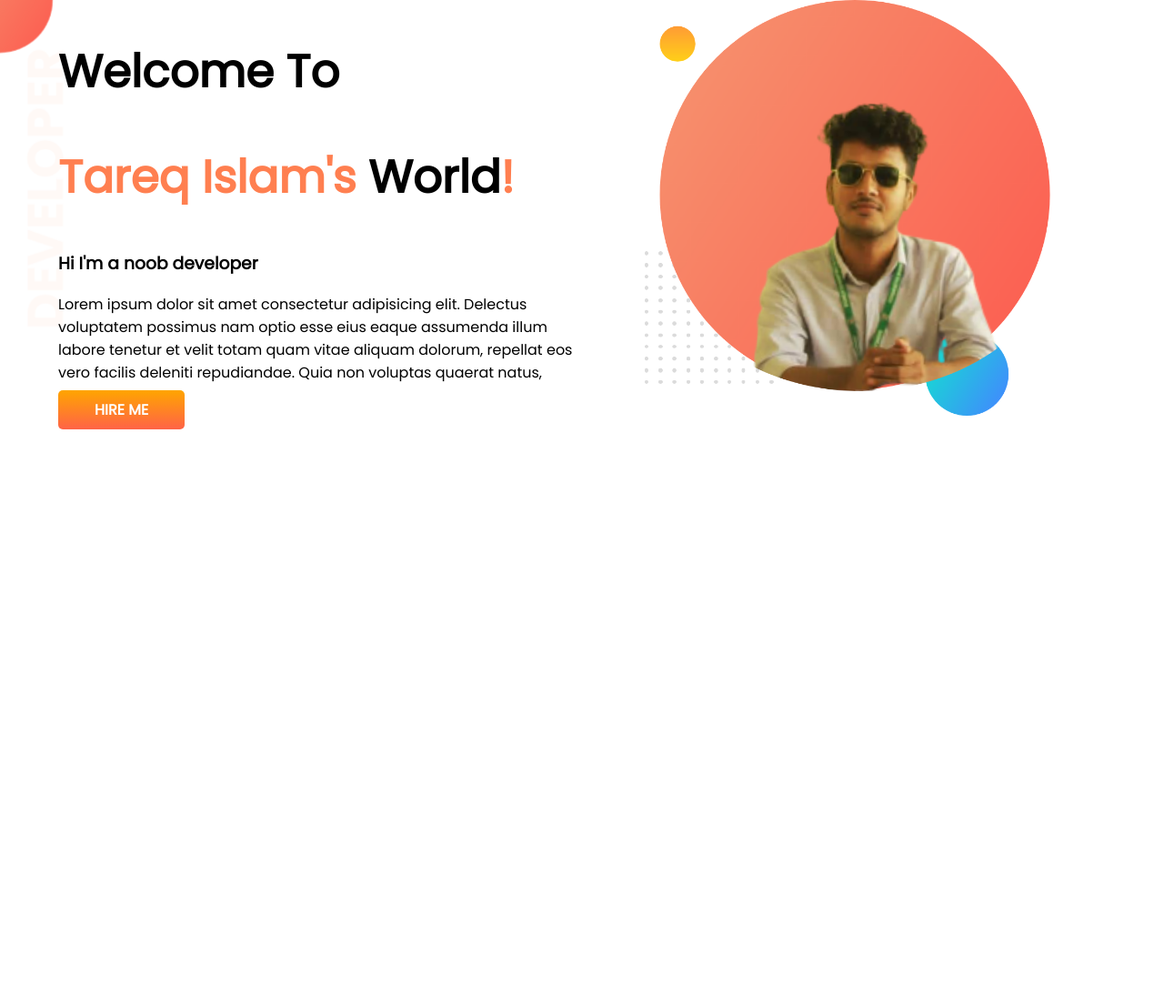
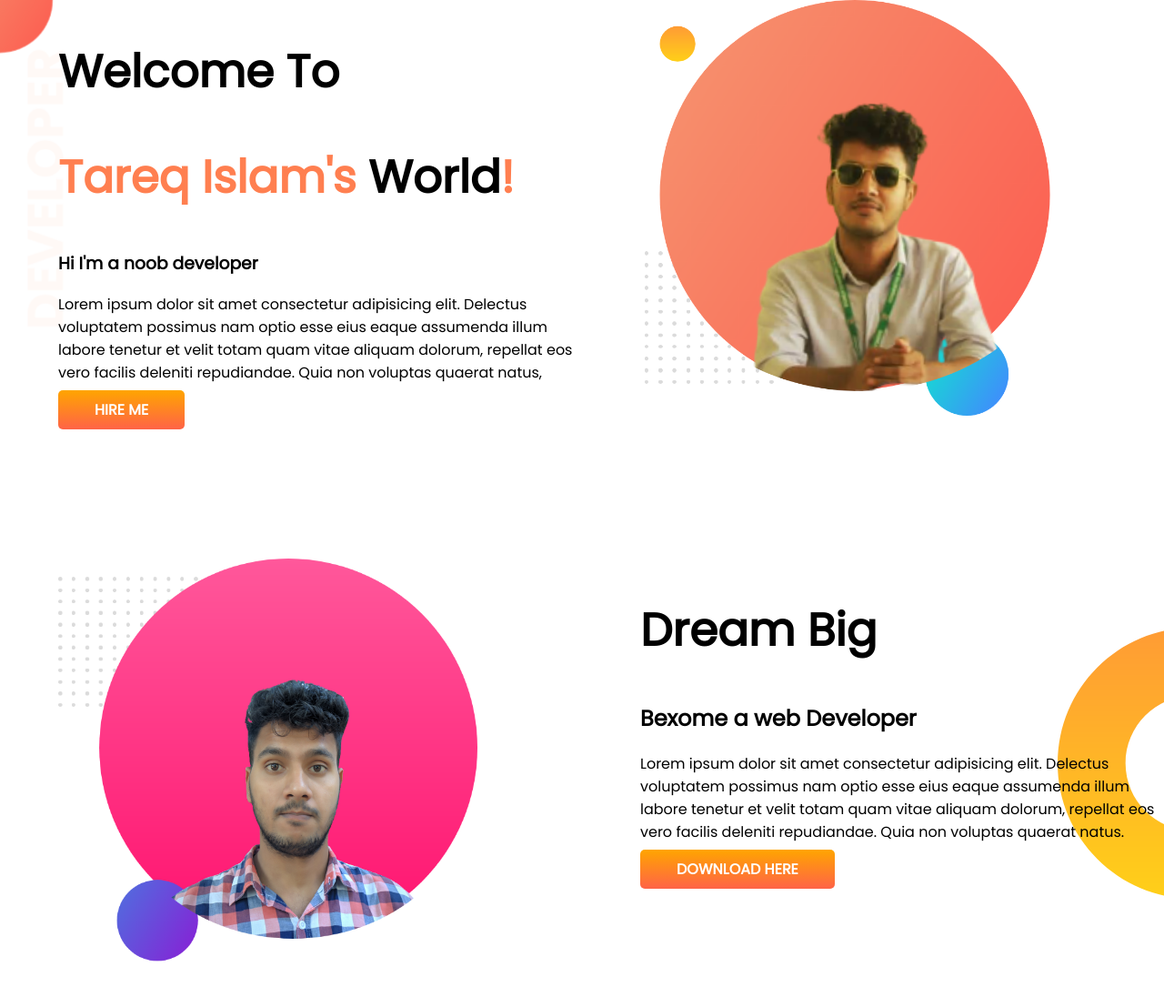
Before and after one commit to Tareq-Islam35/developer-portfolio, a plain HTML site: page index.html in a window 1280 px wide. Shown: the whole page at 91% size. Before the commit the page ends 800 px from the top, so only its background shows below. Drawn offline with Linux system fonts and the light colour scheme.

Commit message:
dream added

```diff
--- a/index.html
+++ b/index.html
@@ -14,6 +14,7 @@
     <link rel="stylesheet" href="style.css">
 
 </head>
+
 <body>
     <section class="top-banner">
         <div class="half-width">
@@ -22,14 +23,32 @@
             <h3>Hi I'm a noob developer</h3>
             <p>Lorem ipsum dolor sit amet consectetur adipisicing elit. Delectus voluptatem possimus nam optio esse eius
                 eaque
-                assumenda illum labore tenetur et velit totam quam vitae aliquam dolorum, repellat eos vero facilis deleniti
+                assumenda illum labore tenetur et velit totam quam vitae aliquam dolorum, repellat eos vero facilis
+                deleniti
                 repudiandae. Quia non voluptas quaerat natus, </p>
-                <a class="hire-me-button" target="_blank"href="https://www.facebook.com/tareq.islam.5011">HIRE ME</a>
+            <a class="link-button" target="_blank" href="https://www.facebook.com/tareq.islam.5011">HIRE ME</a>
         </div>
         <div class="half-width"><img src="Me/Tareq.png" alt=""></div>
 
     </section>
+    <section class="dream-big">
+        <div class="half-width">
+            <img src="me/tareq2.png" alt="">
+        </div>
+        <div class="half-width">
+            <h1>Dream Big </h1>
+            <h2>Bexome a web Developer </h2>
 
+            <p>Lorem ipsum dolor sit amet consectetur adipisicing elit. Delectus voluptatem possimus nam optio esse eius
+                eaque
+                assumenda illum labore tenetur et velit totam quam vitae aliquam dolorum, repellat eos vero facilis
+                deleniti
+                repudiandae. Quia non voluptas quaerat natus.</p>
+
+                <a class="link-button" target="_blank" href="">DOWNLOAD HERE</a>
+        </div>
+
+    </section>
 
 
 
--- a/style.css
+++ b/style.css
@@ -10,6 +10,7 @@ h1{
 }
 section{
     display: flex;
+    margin-bottom: 150px;
 }
 .half-width{
     width: 50%;
@@ -18,7 +19,7 @@ section{
 .half-width img{
     width: 80%;
 }
-.hire-me-button{
+.link-button{
     color: white;
     font-weight: 700;
     text-decoration: none;
@@ -31,3 +32,8 @@ section{
     background-image: url(images/top-banner.png);
     background-repeat: no-repeat;
 }
+.dream-big{
+    background-image: url(images/dream-bg.png);
+    background-repeat: no-repeat;
+    background-position: right;
+}
```
